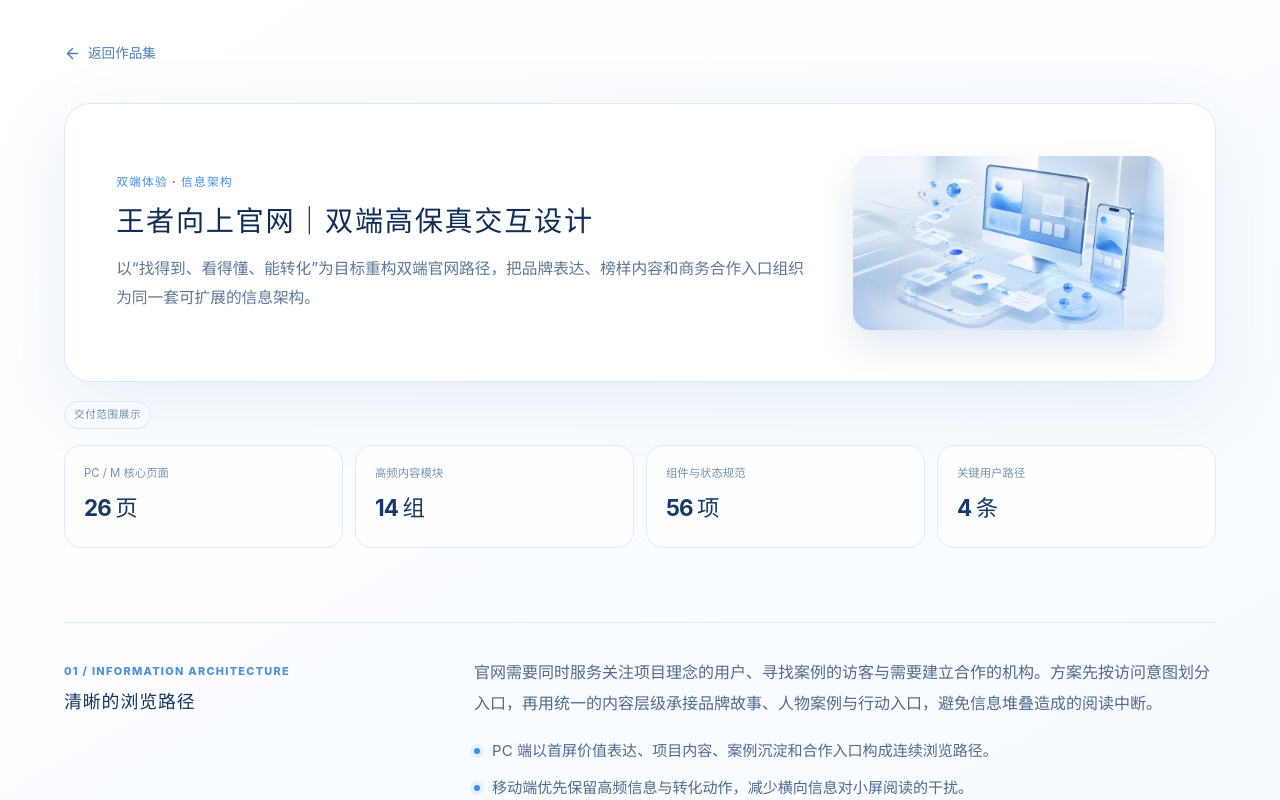
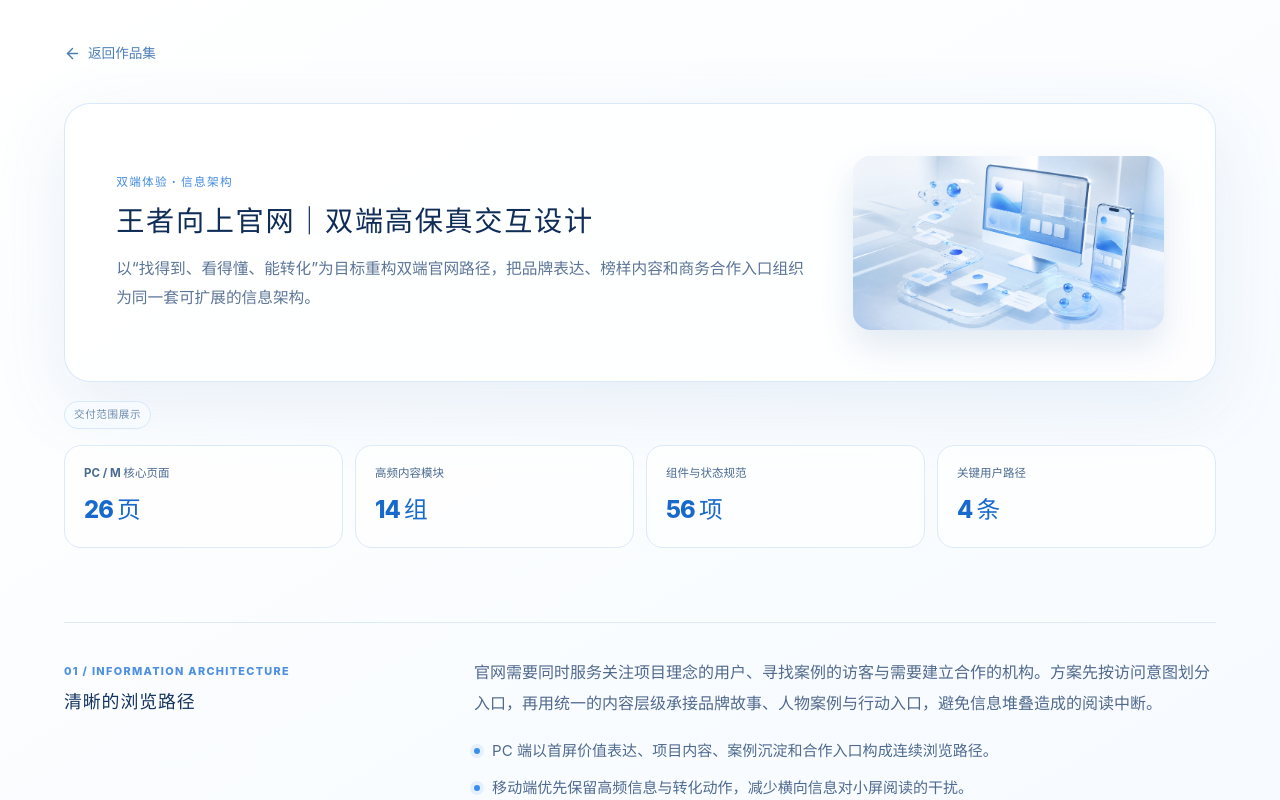
Before and after one commit to xjw051724-rgb/xjw051724-rgb.github.io, a React (Vite) app: page / in a window 1280 px wide. Both pictures are taken after a click on the button "查看官网". Shown: the top 800 px of the page. Built offline with nearby package versions, Linux system fonts and the light colour scheme.

Commit message:
style: 调小首页联系区标题字号，增强二级页面关键数据视觉

```diff
--- a/src/styles/index.css
+++ b/src/styles/index.css
@@ -288,7 +288,7 @@
 .portfolio-contact { margin-top: 132px; padding: 70px 0; background: linear-gradient(135deg, #eff8ff, #f9fcff 57%, #eaf5ff); }
 .portfolio-contact__shell { display: grid; grid-template-columns: minmax(560px, 1fr) minmax(580px, .94fr); gap: clamp(40px, 5vw, 78px); align-items: center; }
 .portfolio-contact__copy > p { margin: 0; color: #4a8bde; font-size: .72rem; font-weight: 790; letter-spacing: .15em; }
-.portfolio-contact__copy h2 { max-width: 760px; margin: 13px 0; color: #112d57; font-size: clamp(2.15rem, 3.25vw, 3.72rem); font-weight: 760; letter-spacing: .06em; line-height: 1.07; white-space: nowrap; }
+.portfolio-contact__copy h2 { max-width: 760px; margin: 13px 0; color: #112d57; font-size: clamp(1.95rem, 2.55vw, 3rem); font-weight: 760; letter-spacing: .06em; line-height: 1.12; white-space: nowrap; }
 .portfolio-contact__copy > span { display: block; max-width: none; color: #5d7698; font-size: clamp(.89rem, 1.1vw, 1rem); line-height: 1.8; white-space: nowrap; }
 .portfolio-contact__panel { display: grid; grid-template-columns: minmax(188px, 220px) minmax(0, 1fr); gap: clamp(18px, 2vw, 28px); border: 1px solid rgba(89, 151, 227, .24); border-radius: 24px; padding: 22px; background: rgba(255, 255, 255, .76); box-shadow: 0 20px 54px rgba(48, 112, 189, .1); backdrop-filter: blur(14px); }
 .portfolio-contact__wechat { display: flex; align-items: stretch; }
@@ -327,8 +327,8 @@
 .project-detail__data-disclosure { display: inline-flex; margin: 19px 0 -10px; border: 1px solid #d7e9fb; border-radius: 999px; padding: 5px 9px; color: #6d8cae; background: rgba(248, 252, 255, .9); font-size: .66rem; font-weight: 720; letter-spacing: .06em; }
 .project-detail__metrics { display: grid; grid-template-columns: repeat(4, minmax(0, 1fr)); gap: 12px; margin-top: 21px; }
 .project-detail__metrics article { min-height: 103px; padding: 19px; border: 1px solid #dceafb; border-radius: 17px; background: rgba(255, 255, 255, .7); }
-.project-detail__metrics span, .project-detail__metrics small { display: block; color: #7891af; font-size: .71rem; }
-.project-detail__metrics strong { display: block; margin: 9px 0 0; color: #183965; font-size: clamp(1.15rem, 1.75vw, 1.7rem); letter-spacing: -.04em; }
+.project-detail__metrics span, .project-detail__metrics small { display: block; color: #4a6a90; font-size: .72rem; font-weight: 650; }
+.project-detail__metrics strong { display: block; margin: 9px 0 0; color: #1769cc; font-size: clamp(1.2rem, 1.85vw, 1.85rem); font-weight: 820; letter-spacing: -.04em; }
 .project-detail__sections { display: grid; gap: 18px; margin-top: 74px; }
 .project-detail__sections > article { display: grid; grid-template-columns: minmax(300px, .48fr) minmax(0, 1fr); gap: 54px; padding: 34px 0; border-top: 1px solid #dceafa; }
 .project-detail__sections header span { color: #4d8fe0; font-size: .68rem; font-weight: 800; letter-spacing: .12em; }
@@ -340,8 +340,8 @@
 .project-detail__section-content > img { display: block; width: min(100%, 940px); margin-top: 24px; border: 1px solid #d9eafa; border-radius: 16px; background: #ffffff; box-shadow: 0 14px 32px rgba(38, 93, 150, .1); }
 .project-detail__section-metrics { display: grid; grid-template-columns: repeat(3, minmax(0, 1fr)); gap: 10px; margin-top: 21px; }
 .project-detail__section-metrics > div { padding: 15px; border-radius: 13px; background: #f0f7ff; }
-.project-detail__section-metrics span { display: block; color: #7691b2; font-size: .69rem; }
-.project-detail__section-metrics strong { display: block; margin-top: 5px; color: #255b99; font-size: 1.1rem; }
+.project-detail__section-metrics span { display: block; color: #4a6a90; font-size: .7rem; font-weight: 650; }
+.project-detail__section-metrics strong { display: block; margin-top: 5px; color: #0f4a8a; font-size: 1.15rem; font-weight: 800; }
 
 @media (max-width: 980px) {
   .portfolio-hero { min-height: auto; padding-top: 116px; }
```
